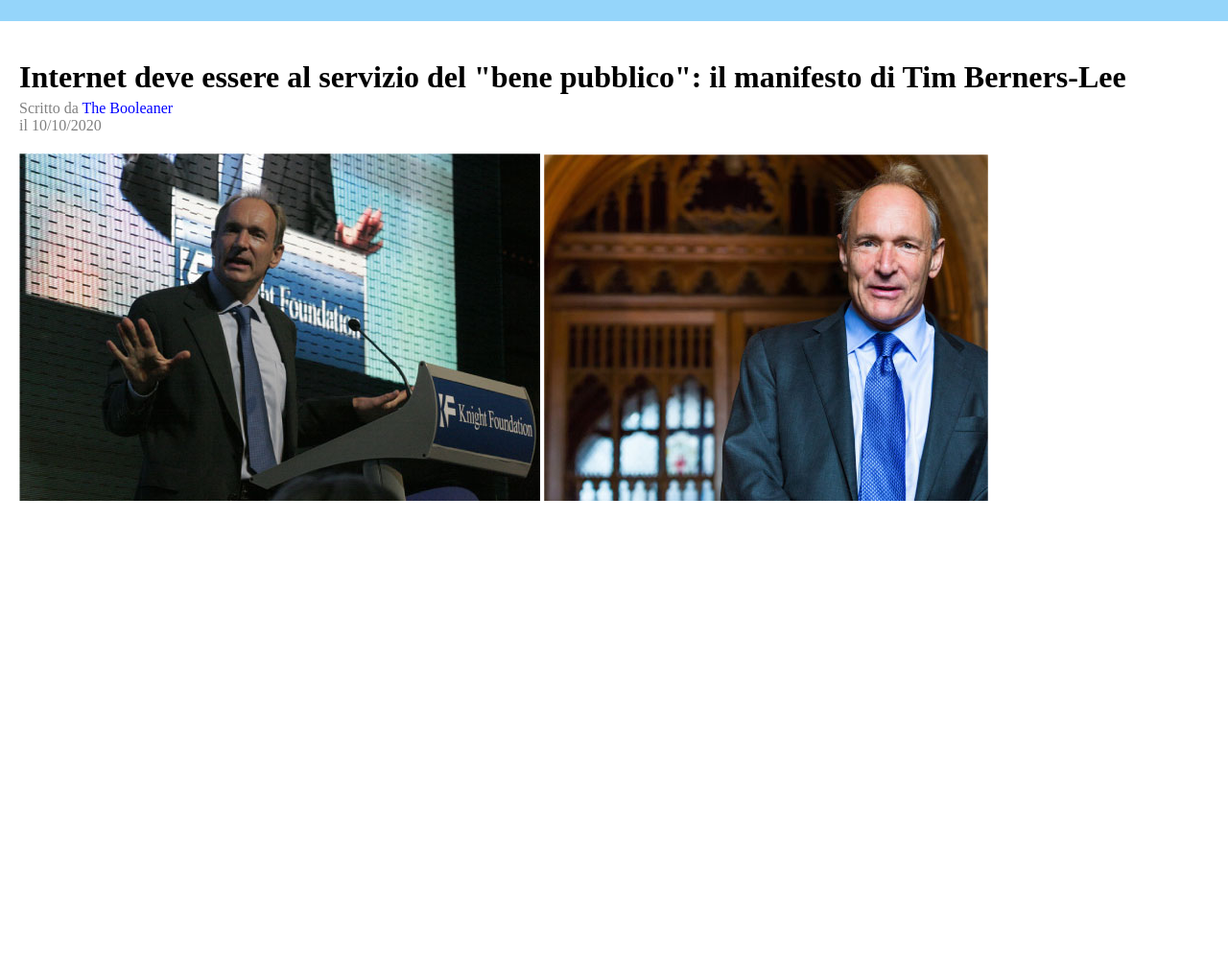
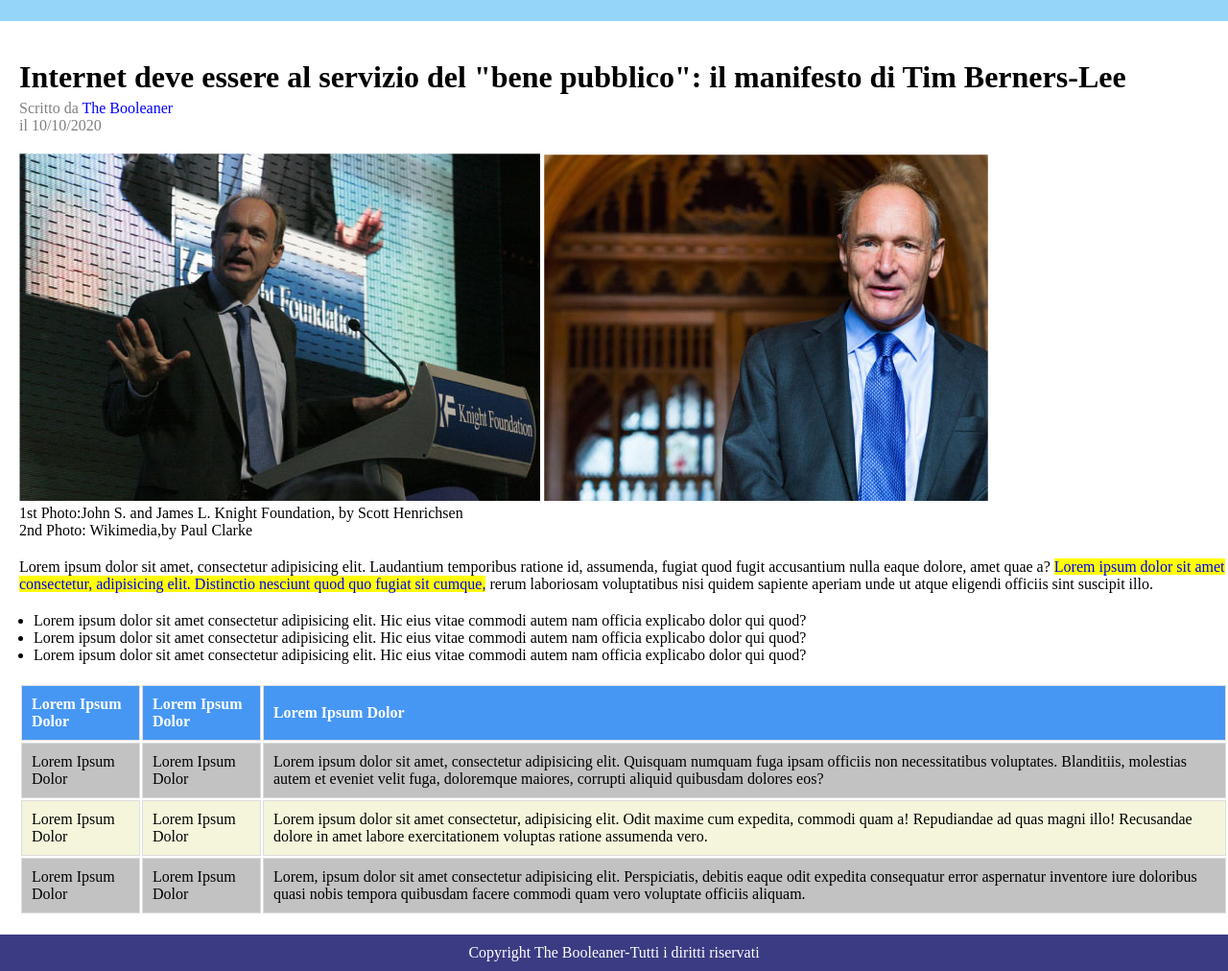
Before and after one commit to Peppe2496/html-css-booleaner, a plain HTML site: page index.html in a window 1280 px wide. Shown: the part 83-1095 px from the top of the page at 96% size. Before the commit the page ends 800 px from the top, so only its background shows below. Drawn offline with Linux system fonts and the light colour scheme.

Commit message:
finished the main part and the footer

```diff
--- a/css/style.css
+++ b/css/style.css
@@ -36,3 +36,60 @@ span{
     margin-top: 20px;
     margin-left: 20px;
 }
+
+#p2{
+    margin-left: 20px;
+}
+
+#p3{
+    margin-left: 20px;
+    margin-top: 20px;
+}
+
+#span2{
+    background-color: yellow;
+}
+
+ul{
+    margin-left: 35px;
+    margin-top: 20px;
+}
+
+td, th {
+    border: 1px solid #dddddd;
+    text-align: left;
+    padding: 10px;
+
+  }
+
+  table{
+    margin-left: 20px;
+    margin-top: 20px;
+    margin-bottom: 20px;
+
+  }
+
+  #tr1{
+    background-color: rgb(70, 151, 243);
+    color: white;
+  }
+
+  tr{
+    background-color: rgb(194, 194, 194);
+
+  }
+
+  #tr2{
+    background-color: beige;
+
+  }
+
+  footer{
+    background-color: rgb(59, 59, 131);
+    padding: 10px;
+  }
+
+  #p4{
+    text-align: center;
+    color: white;
+  }
--- a/index.html
+++ b/index.html
@@ -24,12 +24,47 @@
 
             <img id="img1" src="img/tim-1.jpg" alt="1st photo">
 
-            <img src="img/tim-2.jpg" alt="2st photo">
+            <img src="img/tim-2.jpg" alt="2nd photo">
 
+            <p id="p2">1st Photo:John S. and James L. Knight Foundation, by Scott Henrichsen <br>2nd Photo: Wikimedia,by Paul Clarke</p>
 
-    <footer>
+            <p id="p3">Lorem ipsum dolor sit amet, consectetur adipisicing elit. Laudantium temporibus ratione id, assumenda, fugiat quod fugit accusantium nulla eaque dolore, amet quae a? <span id="span2">Lorem ipsum dolor sit amet consectetur, adipisicing elit. Distinctio nesciunt quod quo fugiat sit cumque,</span> rerum laboriosam voluptatibus nisi quidem sapiente aperiam unde ut atque eligendi officiis sint suscipit illo.</p>
 
-    </footer>
+            <ul>
+                <li>Lorem ipsum dolor sit amet consectetur adipisicing elit. Hic eius vitae commodi autem nam officia explicabo dolor qui quod?</li>
+                <li>Lorem ipsum dolor sit amet consectetur adipisicing elit. Hic eius vitae commodi autem nam officia explicabo dolor qui quod?</li>
+                <li>Lorem ipsum dolor sit amet consectetur adipisicing elit. Hic eius vitae commodi autem nam officia explicabo dolor qui quod?</li>
+            </ul>
+
+            <table>
+                <tr id="tr1">
+                     <th>Lorem Ipsum Dolor</th>
+                     <th>Lorem Ipsum Dolor</th>
+                     <th>Lorem Ipsum Dolor</th>
+                </tr>
+
+                <tr>
+                    <td>Lorem Ipsum Dolor</td>
+                    <td>Lorem Ipsum Dolor</td>
+                    <td>Lorem ipsum dolor sit amet, consectetur adipisicing elit. Quisquam numquam fuga ipsam officiis non necessitatibus voluptates. Blanditiis, molestias autem et eveniet velit fuga, doloremque maiores, corrupti aliquid quibusdam dolores eos?</td>
+                </tr>
+
+                <tr id="tr2">
+                    <td>Lorem Ipsum Dolor</td>
+                    <td>Lorem Ipsum Dolor</td>
+                    <td>Lorem ipsum dolor sit amet consectetur, adipisicing elit. Odit maxime cum expedita, commodi quam a! Repudiandae ad quas magni illo! Recusandae dolore in amet labore exercitationem voluptas ratione assumenda vero.</td>
+                </tr>
+
+                <tr>
+                    <td>Lorem Ipsum Dolor</td>
+                    <td>Lorem Ipsum Dolor</td>
+                    <td>Lorem, ipsum dolor sit amet consectetur adipisicing elit. Perspiciatis, debitis eaque odit expedita consequatur error aspernatur inventore iure doloribus quasi nobis tempora quibusdam facere commodi quam vero voluptate officiis aliquam.</td>
+                </tr>
+            </table>
+
+        <footer>
+            <p id="p4">Copyright The Booleaner-Tutti i diritti riservati</p>
+        </footer>
 
 </body>
 </html>
```
